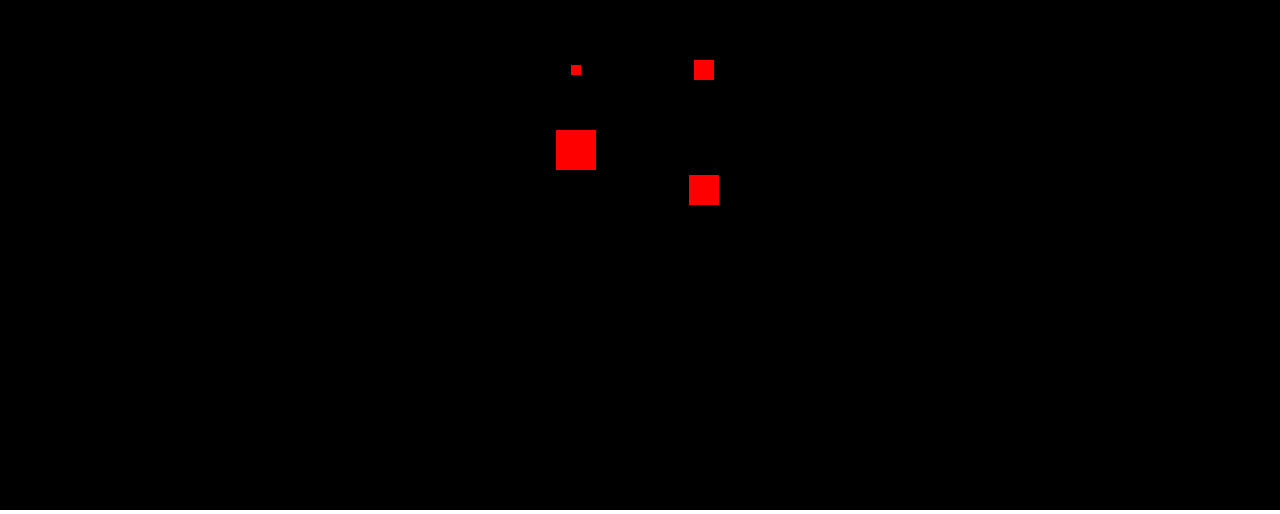
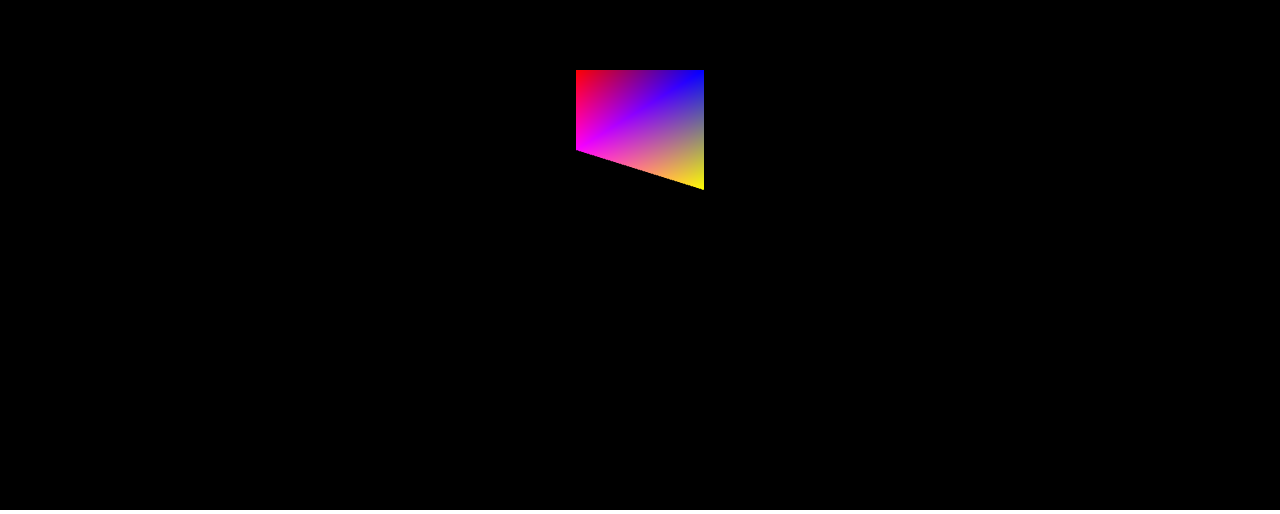
Before and after one commit to BubblyFace/webgl-parctice, a website built with webpack: page public/index.html in a window 1280 px wide. Shown: the part 290-804 px from the top of the page. Built offline with nearby package versions, Linux system fonts and the light colour scheme.

Commit message:
chore: add color processor

```diff
--- a/lib/painter.js
+++ b/lib/painter.js
@@ -43,7 +43,7 @@ class Painter {
 
     // debugger
     setVertexBuffers(this._gl, length, data, this._matrix);
-    initVextexColor(this._gl, [1.0, 0.0, 0.0, 1]);
+    // initVextexColor(this._gl, [1.0, 0.0, 0.0, 1]);
     this._gl.drawArrays(this._gl[this._type], 0, length);
   }
 
@@ -104,15 +104,16 @@ class Painter {
    * @todo
    * @desc 输入处理 处理定点和色彩数据
    */
-  _handleInput(input, type, color) {
+  _handleInput(input) {
     let length = input.length,
         data = [];
     for(  let i = 0; i < length; i ++ ) {
-      data = data.concat(...input[i])
+      data = data.concat(...input[i].data)
+      let color = input[i].color || [1.0, 1.0, 1.0, 1.0];
+      data = data.concat(...color);
     }
 
     data = new Float32Array(data);
-
     return [data, length]
   }
 }
--- a/public/GLSL/FSHADER_SOURCE/f_index.vert
+++ b/public/GLSL/FSHADER_SOURCE/f_index.vert
@@ -1,5 +1,5 @@
 precision mediump float;
-uniform vec4 u_FragColor;
+varying vec4 v_PointColor;
 void main() {
-  gl_FragColor = u_FragColor;
+  gl_FragColor = v_PointColor;
 }
--- a/public/GLSL/VSHADER_SOURCE/v_index.vert
+++ b/public/GLSL/VSHADER_SOURCE/v_index.vert
@@ -1,7 +1,11 @@
 attribute vec4 a_Position;
 attribute float a_PointSize;
+attribute vec4 a_PointColor;
 uniform mat4 u_formMatrix;
+varying vec4 v_PointColor;
+
 void main() {
   gl_Position = u_formMatrix * a_Position;
   gl_PointSize = a_PointSize;
+  v_PointColor = a_PointColor;
 }
--- a/src/index.gl.js
+++ b/src/index.gl.js
@@ -14,7 +14,24 @@ function main() {
 
   let painter = new Painter(gl);
 
-  painter.draw([[-0.1, 0.1, 10.0],  [0.1, 0.1, 20.0],   [0.1, -0.2, 30.0],  [-0.1, -0.1, 40.0]], 'POINTS');
+  painter.draw([{
+   data: [-0.1, 0.1, 10.0],
+   color: [1.0, 0.0, 0.0]
+  },
+  {
+    data: [0.1, 0.1, 20.0],
+    color: [0.0, 0.0, 1.0]
+   },
+   {
+    data: [-0.1, -0.1, 40.0],
+    color: [1.0, 0.0, 1.0]
+   },
+   {
+    data: [0.1, -0.2, 30.0],
+    color: [1.0, 1.0, 0.0]
+   } ,
+
+  ], 'TRIANGLE_STRIP');
   // transform(-1.)
   // painter.displacement(0.1);
   // painter.transform(0.0, 2.0);
--- a/utils/vertex-buffer-manager.js
+++ b/utils/vertex-buffer-manager.js
@@ -52,6 +52,7 @@ export function setVertexBuffers(gl, n, data, matrix) {
 
   let a_Position = gl.getAttribLocation(gl.program, 'a_Position');
   let a_PointSize = gl.getAttribLocation(gl.program, 'a_PointSize');
+  let a_PointColor = gl.getAttribLocation(gl.program, 'a_PointColor');
 
   if (a_Position < 0) {
     console.log('Failed to get the storage location of a_Position');
@@ -59,13 +60,18 @@ export function setVertexBuffers(gl, n, data, matrix) {
   }
 
   // set
-  gl.vertexAttribPointer(a_Position, 2, gl.FLOAT, false, FSIZE * 3, 0);
+  gl.vertexAttribPointer(a_Position, 2, gl.FLOAT, false, FSIZE * 6, 0);
   // link
   gl.enableVertexAttribArray(a_Position);
+
   // set size
-  gl.vertexAttribPointer(a_PointSize, 1, gl.FLOAT, false, FSIZE * 3, FSIZE * 2);
+  gl.vertexAttribPointer(a_PointSize, 1, gl.FLOAT, false, FSIZE * 6, FSIZE * 2);
   // link size
   gl.enableVertexAttribArray(a_PointSize);
+  // set color
+  gl.vertexAttribPointer(a_PointColor, 3, gl.FLOAT, false, FSIZE * 6, FSIZE * 3);
+  // link color
+  gl.enableVertexAttribArray(a_PointColor);
 
   return;
 }
```
Also changed, not shown: dist/index.html, public/images/1566475180348-image.png (added).
